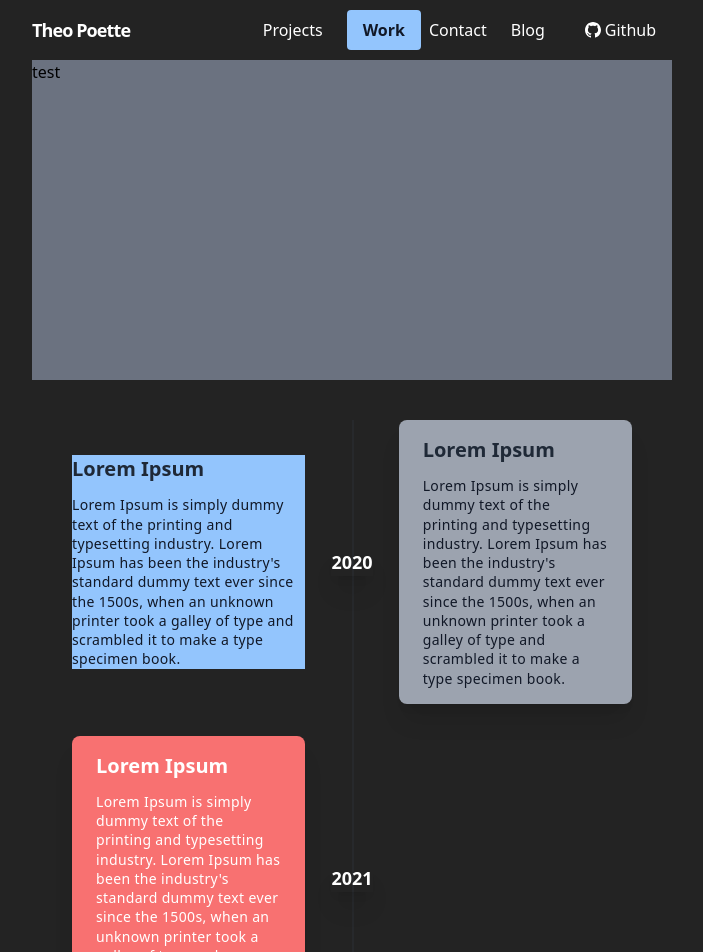
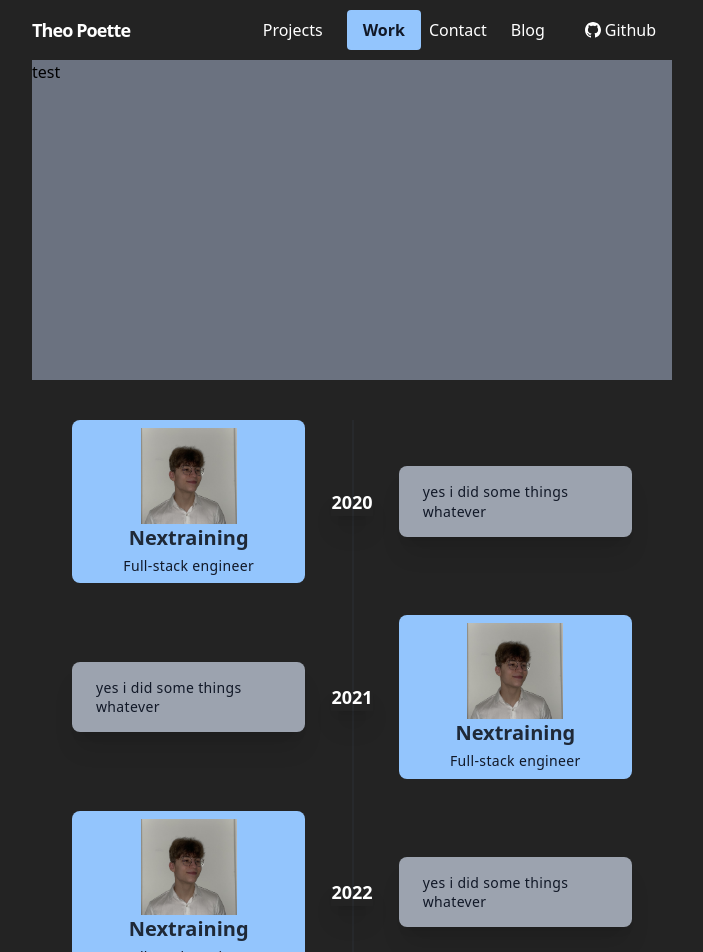
Before and after one commit to sisypheus/my_site, a Next.js app: page /work in a window 1280 px wide. Shown: the top 952 px of the page, without its empty margins (288-991 px from the left). Built offline with nearby package versions, Linux system fonts and the light colour scheme.

Commit message:
feat: timeline wip

```diff
--- a/src/pages/work.tsx
+++ b/src/pages/work.tsx
@@ -1,4 +1,5 @@
 import { NextPage } from "next";
+import Image from "next/image";
 import Head from "next/head";
 import FadeIn from "./components/FadeIn";
 
@@ -14,17 +15,20 @@ const Work: NextPage = () => {
         <div className="container mx-auto h-full w-full">
           <div className="wrap relative h-full overflow-hidden p-10">
             <div className="border-2-2 absolute left-1/2 h-full border border-gray-700 border-opacity-20"></div>
-            <div className="right-timeline mb-8 flex w-full items-center justify-between">
-              <div className="order-1 w-5/12 bg-blue-300">
-                <h3 className="mb-3 text-xl font-bold text-gray-800">
-                  Lorem Ipsum
-                </h3>
+            <div className="left-timeline mb-8 flex w-full items-center justify-between">
+              <div className="order-1 flex w-5/12 flex-col items-center justify-center rounded-lg bg-blue-300 px-4 py-2">
+                <Image
+                  src="/me.jpg"
+                  alt="Picture of me"
+                  className="h-24 w-24 "
+                  width={400}
+                  height={400}
+                />
+                <p className="mb-1 text-xl font-bold text-gray-800">
+                  Nextraining
+                </p>
                 <p className="text-sm leading-snug tracking-wide text-gray-900 text-opacity-100">
-                  Lorem Ipsum is simply dummy text of the printing and
-                  typesetting industry. Lorem Ipsum has been the industry's
-                  standard dummy text ever since the 1500s, when an unknown
-                  printer took a galley of type and scrambled it to make a type
-                  specimen book.
+                  Full-stack engineer
                 </p>
               </div>
               <div className="z-20 order-1 flex items-center shadow-xl">
@@ -33,57 +37,64 @@ const Work: NextPage = () => {
                 </h1>
               </div>
               <div className="order-1 w-5/12 rounded-lg bg-gray-400 px-6 py-4 shadow-xl">
-                <h3 className="mb-3 text-xl font-bold text-gray-800">
-                  Lorem Ipsum
-                </h3>
                 <p className="text-sm leading-snug tracking-wide text-gray-900 text-opacity-100">
-                  Lorem Ipsum is simply dummy text of the printing and
-                  typesetting industry. Lorem Ipsum has been the industry's
-                  standard dummy text ever since the 1500s, when an unknown
-                  printer took a galley of type and scrambled it to make a type
-                  specimen book.
+                  yes i did some things whatever
                 </p>
               </div>
             </div>
 
-            <div className="left-timeline mb-8 flex w-full flex-row-reverse items-center justify-between">
-              <div className="order-1 w-5/12"></div>
+            <div className="left-timeline mb-8 flex w-full items-center justify-between">
+              <div className="order-1 w-5/12 rounded-lg bg-gray-400 px-6 py-4 shadow-xl">
+                <p className="text-sm leading-snug tracking-wide text-gray-900 text-opacity-100">
+                  yes i did some things whatever
+                </p>
+              </div>
               <div className="z-20 order-1 flex items-center shadow-xl">
                 <h1 className="mx-auto text-lg font-semibold text-white">
                   2021
                 </h1>
               </div>
-              <div className="order-1 w-5/12 rounded-lg bg-red-400 px-6 py-4 shadow-xl">
-                <h3 className="mb-3 text-xl font-bold text-white">
-                  Lorem Ipsum
-                </h3>
-                <p className="text-sm font-medium leading-snug tracking-wide text-white text-opacity-100">
-                  Lorem Ipsum is simply dummy text of the printing and
-                  typesetting industry. Lorem Ipsum has been the industry's
-                  standard dummy text ever since the 1500s, when an unknown
-                  printer took a galley of type and scrambled it to make a type
-                  specimen book.
+              <div className="order-1 flex w-5/12 flex-col items-center justify-center rounded-lg bg-blue-300 px-4 py-2">
+                <Image
+                  src="/me.jpg"
+                  alt="Picture of me"
+                  className="h-24 w-24 "
+                  width={400}
+                  height={400}
+                />
+                <p className="mb-1 text-xl font-bold text-gray-800">
+                  Nextraining
+                </p>
+                <p className="text-sm leading-snug tracking-wide text-gray-900 text-opacity-100">
+                  Full-stack engineer
                 </p>
               </div>
             </div>
 
-            <div className="right-timeline mb-8 flex w-full items-center justify-between">
-              <div className="order-1 w-5/12"></div>
-              <div className="z-20 order-1 flex h-8 w-8 items-center rounded-full bg-gray-800 shadow-xl">
+            <div className="left-timeline mb-8 flex w-full items-center justify-between">
+              <div className="order-1 flex w-5/12 flex-col items-center justify-center rounded-lg bg-blue-300 px-4 py-2">
+                <Image
+                  src="/me.jpg"
+                  alt="Picture of me"
+                  className="h-24 w-24 "
+                  width={400}
+                  height={400}
+                />
+                <p className="mb-1 text-xl font-bold text-gray-800">
+                  Nextraining
+                </p>
+                <p className="text-sm leading-snug tracking-wide text-gray-900 text-opacity-100">
+                  Full-stack engineer
+                </p>
+              </div>
+              <div className="z-20 order-1 flex items-center shadow-xl">
                 <h1 className="mx-auto text-lg font-semibold text-white">
                   2022
                 </h1>
               </div>
               <div className="order-1 w-5/12 rounded-lg bg-gray-400 px-6 py-4 shadow-xl">
-                <h3 className="mb-3 text-xl font-bold text-gray-800">
-                  Lorem Ipsum
-                </h3>
                 <p className="text-sm leading-snug tracking-wide text-gray-900 text-opacity-100">
-                  Lorem Ipsum is simply dummy text of the printing and
-                  typesetting industry. Lorem Ipsum has been the industry's
-                  standard dummy text ever since the 1500s, when an unknown
-                  printer took a galley of type and scrambled it to make a type
-                  specimen book.
+                  yes i did some things whatever
                 </p>
               </div>
             </div>
```
